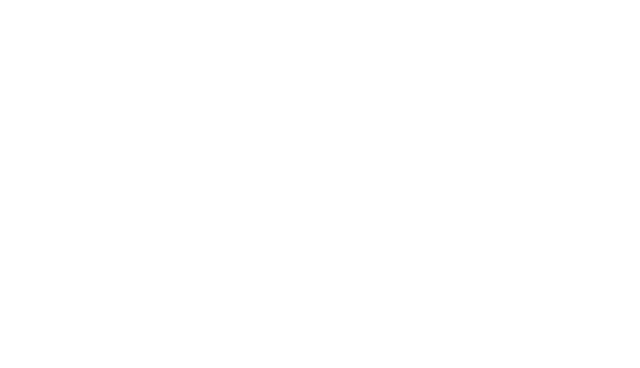
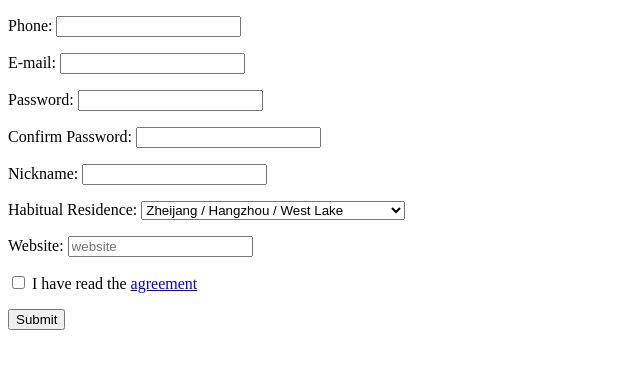
Before and after one commit to nikonaime/html-and-css-practice, a plain HTML site: page 4-Forms/index.html in a window 1280 px wide. Shown: the whole page, without its empty margins (0-640 px from the left). Drawn offline with Linux system fonts and the light colour scheme.

Commit message:
feat(4-Forms): Finish practice-1

```diff
--- a/4-Forms/index.html
+++ b/4-Forms/index.html
@@ -7,6 +7,61 @@
     <title>4. Forms</title>
 </head>
 <body>
-
+    <form action="/">
+        <label>
+            <p>
+            Phone:
+            <input type="number" name="phone" required>
+            </p>
+        </label>
+        <label>
+            <p>
+            E-mail:
+            <input type="email" name="email" required>
+            </p>
+        </label>
+        <label>
+            <p>
+            Password:
+            <input type="password" name="password" required>
+            </p>
+        </label>
+        <label>
+            <p>
+            Confirm Password:
+            <input type="password" name="passwordConfirm" required>
+            </p>
+        </label>
+        <label>
+            <p>
+            Nickname:
+            <input type="text" name="nickname" required>
+            </p>
+        </label>
+        <label>
+            <p>
+            Habitual Residence:
+            <select name="residence">
+                <option>Zheijang / Hangzhou / West Lake</option>
+                <option>Just test option 1 to see dropdown works</option>
+                <option>Just test option 2 to see dropdown works</option>
+                <option>Just test option 3 to see dropdown works</option>
+            </select>
+            </p>
+        </label>
+        <label>
+            <p>
+            Website:
+            <input type="url" placeholder="website" name="website" required>
+            </p>
+        </label>
+        <label>
+            <p>
+            <input type="checkbox" name="agreement" required>
+            I have read the <a href="https://google.com">agreement</a>
+            </p>
+        </label>
+        <button>Submit</button>
+    </form>
 </body>
 </html>
```
